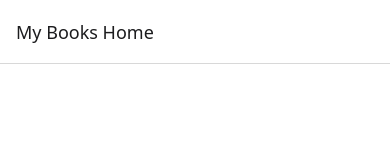
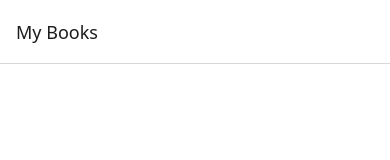
Before and after one commit to digs130502/BookApp, a React Native app: screen / in a window 390 px wide. Shown: the top 160 px of the page. Built offline with nearby package versions, Linux system fonts and the light colour scheme.

Commit message:
minor changes

```diff
--- a/App.tsx
+++ b/App.tsx
@@ -12,7 +12,7 @@ import BookDetailsScreen from "./screens/BookDetailsScreen"; // Screen for displ
 
 // Param List for My Books stack
 export type MyBooksStackParamList = {
-  "My Books Home": undefined;
+  "My Books": undefined;
   "Book List": {
     books: Array<{
       id: string;
@@ -58,7 +58,7 @@ const DiscoverStack = createStackNavigator<DiscoverStackParamList>();
 function MyBooksStackNavigator() {
   return (
     <MyBooksStack.Navigator>
-      <MyBooksStack.Screen name="My Books Home" component={MyBooksScreen} />
+      <MyBooksStack.Screen name="My Books" component={MyBooksScreen} />
       <MyBooksStack.Screen name="Book List" component={BookListScreen} />
     </MyBooksStack.Navigator>
   );
--- a/screens/MyBooksScreen.tsx
+++ b/screens/MyBooksScreen.tsx
@@ -11,7 +11,7 @@ import {
 import { NativeStackScreenProps } from "@react-navigation/native-stack";
 import { MyBooksStackParamList } from "../App"; // Adjust path as needed
 
-type Props = NativeStackScreenProps<MyBooksStackParamList, "My Books Home">;
+type Props = NativeStackScreenProps<MyBooksStackParamList, "My Books">;
 
 export default function MyBooksScreen({ navigation }: Props) {
   const [bookCategories, setBookCategories] = useState({
```
